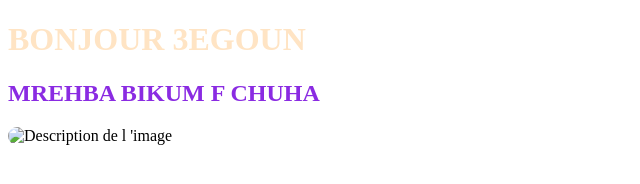
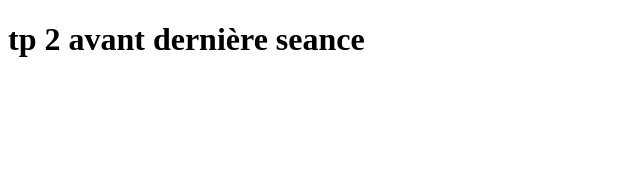
Before and after one commit to Hajarelberg/tp2web, a plain HTML site: page index.html in a window 1280 px wide. Shown: the whole page, without its empty margins (0-640 px from the left). Drawn offline with Linux system fonts and the light colour scheme.

Commit message:
ajout html et css

```diff
--- a/index.css
+++ b/index.css
@@ -1,14 +1,4 @@
 h1
 {
-    color: bisque;
+    text-align: center;
 }
-h2
-{
-    color:blueviolet;
-}
-img
-{
-    width: 300px;
-    border: 2px;
-    border-radius: 10px;
-}
--- a/index.html
+++ b/index.html
@@ -4,10 +4,10 @@
     <meta charset="UTF-8">
     <meta name="viewport" content="width=device-width, initial-scale=1.0">
     <title>Document</title>
-    <link rel="stylesheet" href="index.css">
+
 <body>
-    <h1>BONJOUR 3EGOUN</h1>
-    <h2>MREHBA BIKUM F CHUHA</h2>
-    <img src="image.jpg" alt="Description  de l 'image ">
+    <h1>tp 2 avant dernière seance </h1>
+
+
 </body>
 </html>
```
